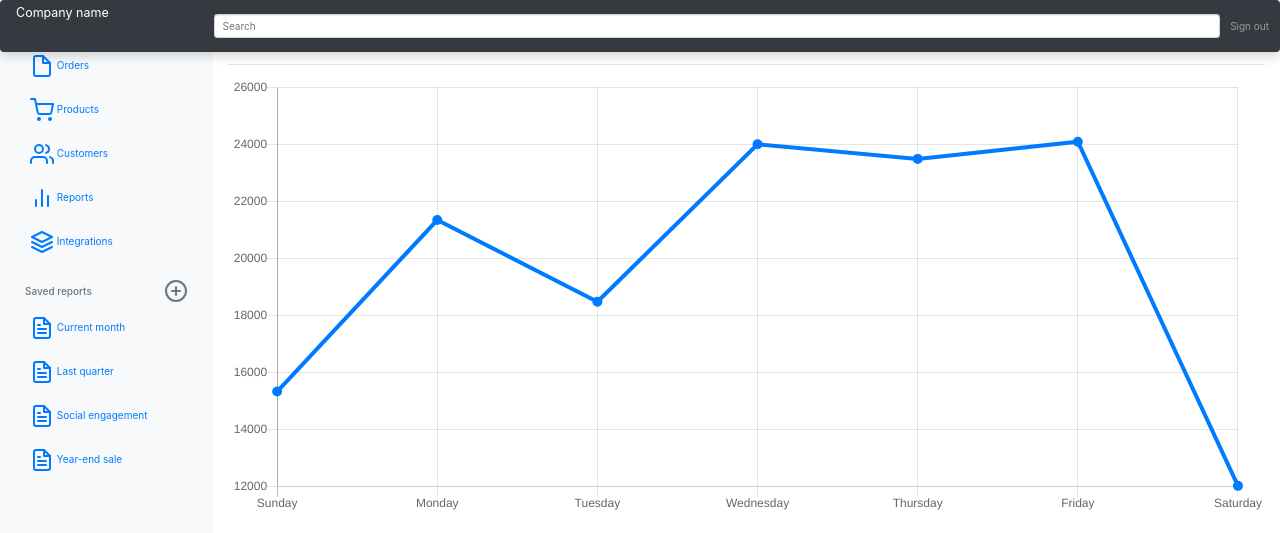
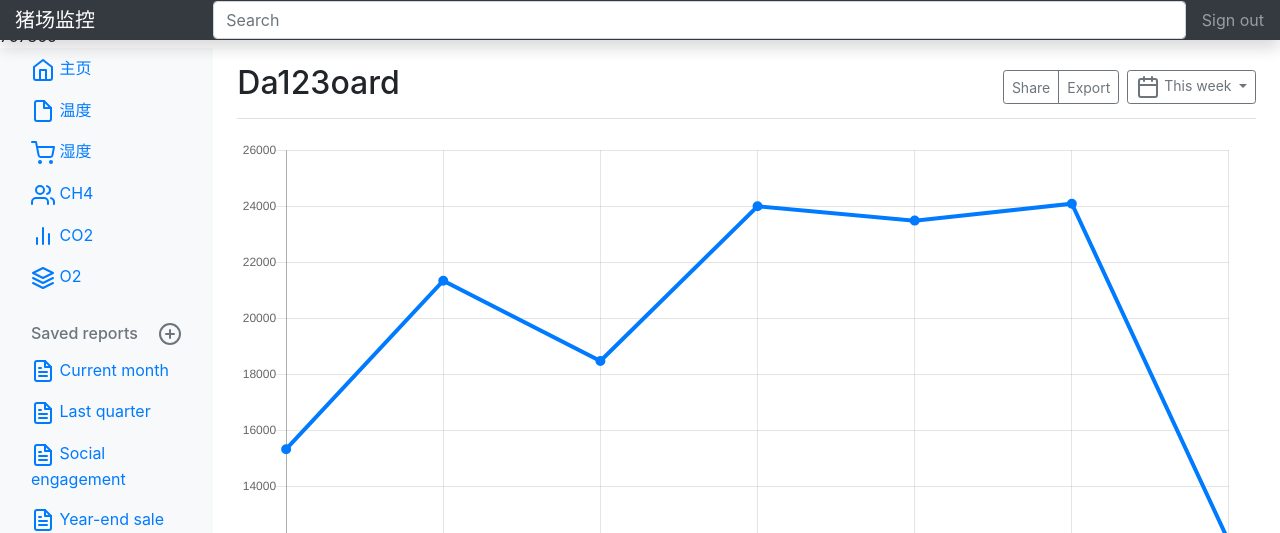
Before and after one commit to HurleyChen/python-web, a Flask app: template echarts/templates/Dashboard.html in a window 1280 px wide. Shown: the top 533 px of the page. Run offline with Flask 2, Linux system fonts and the light colour scheme; the template is opened without the code that fills it, so the values that code supplies are empty; some libraries are stand-ins or nearby versions.

Commit message:
2018-7-14

```diff
--- a/echarts/templates/Dashboard.html
+++ b/echarts/templates/Dashboard.html
@@ -2,32 +2,24 @@
 <!doctype html>
 <html lang="en">
   <head>
-
-
     <meta charset="utf-8">
-      <!-- 最新版本的 Bootstrap 核心 CSS 文件 -->
-    <link rel="stylesheet" href="https://cdn.bootcss.com/bootstrap/3.3.7/css/bootstrap.min.css" integrity="sha384-BVYiiSIFeK1dGmJRAkycuHAHRg32OmUcww7on3RYdg4Va+PmSTsz/K68vbdEjh4u" crossorigin="anonymous">
-    <script src="https://cdn.bootcss.com/jquery/3.3.1/jquery.min.js"></script>
-    <!-- 最新的 Bootstrap 核心 JavaScript 文件 -->
-    <script src="https://cdn.bootcss.com/bootstrap/3.3.7/js/bootstrap.min.js" integrity="sha384-Tc5IQib027qvyjSMfHjOMaLkfuWVxZxUPnCJA7l2mCWNIpG9mGCD8wGNIcPD7Txa" crossorigin="anonymous"></script>
-
     <meta name="viewport" content="width=device-width, initial-scale=1, shrink-to-fit=no">
     <meta name="description" content="">
     <meta name="author" content="">
-    <link rel="icon" href="../../../../favicon.ico">
-
-    <title>Dashboard Template for Bootstrap</title>
+    <link rel="stylesheet" href="https://stackpath.bootstrapcdn.com/bootstrap/4.1.2/css/bootstrap.min.css" integrity="sha384-Smlep5jCw/wG7hdkwQ/Z5nLIefveQRIY9nfy6xoR1uRYBtpZgI6339F5dgvm/e9B" crossorigin="anonymous">
+{#     <link rel="icon" href="../../../../favicon.ico">#}
+     <title>Dashboard Template for Bootstrap</title>
 
     <!-- Bootstrap core CSS -->
-    <link href="../../dist/css/bootstrap.min.css" rel="stylesheet">
+{#    <link href="../../dist/css/bootstrap.min.css" rel="stylesheet">#}
 
     <!-- Custom styles for this template -->
-    <link href="dashboard.css" rel="stylesheet">
+{#    <link href="dashboard.css" rel="stylesheet">#}
   </head>
 
   <body>
     <nav class="navbar navbar-dark fixed-top bg-dark flex-md-nowrap p-0 shadow">
-      <a class="navbar-brand col-sm-3 col-md-2 mr-0" href="#">Company name</a>
+      <a class="navbar-brand col-sm-3 col-md-2 mr-0" href="#">猪场监控</a>
       <input class="form-control form-control-dark w-100" type="text" placeholder="Search" aria-label="Search">
       <ul class="navbar-nav px-3">
         <li class="nav-item text-nowrap">
@@ -36,6 +28,12 @@
       </ul>
     </nav>
 
+    <div>
+        13456
+    </div>
+    <div>
+        797865
+    </div>
     <div class="container-fluid">
       <div class="row">
         <nav class="col-md-2 d-none d-md-block bg-light sidebar">
@@ -44,37 +42,37 @@
               <li class="nav-item">
                 <a class="nav-link active" href="#">
                   <span data-feather="home"></span>
-                  Dashboard <span class="sr-only">(current)</span>
+                  主页 <span class="sr-only">(current)</span>
                 </a>
               </li>
               <li class="nav-item">
                 <a class="nav-link" href="#">
                   <span data-feather="file"></span>
-                  Orders
+                  温度
                 </a>
               </li>
               <li class="nav-item">
                 <a class="nav-link" href="#">
                   <span data-feather="shopping-cart"></span>
-                  Products
+                  湿度
                 </a>
               </li>
               <li class="nav-item">
                 <a class="nav-link" href="#">
                   <span data-feather="users"></span>
-                  Customers
+                  CH4
                 </a>
               </li>
               <li class="nav-item">
                 <a class="nav-link" href="#">
                   <span data-feather="bar-chart-2"></span>
-                  Reports
+                  CO2
                 </a>
               </li>
               <li class="nav-item">
                 <a class="nav-link" href="#">
                   <span data-feather="layers"></span>
-                  Integrations
+                  O2
                 </a>
               </li>
             </ul>
@@ -116,7 +114,7 @@
 
         <main role="main" class="col-md-9 ml-sm-auto col-lg-10 px-4">
           <div class="d-flex justify-content-between flex-wrap flex-md-nowrap align-items-center pt-3 pb-2 mb-3 border-bottom">
-            <h1 class="h2">Dashboard</h1>
+            <h1 class="h2">Da123oard</h1>
             <div class="btn-toolbar mb-2 mb-md-0">
               <div class="btn-group mr-2">
                 <button class="btn btn-sm btn-outline-secondary">Share</button>
@@ -308,5 +306,7 @@
         }
       });
     </script>
+
+
   </body>
 </html>
```
